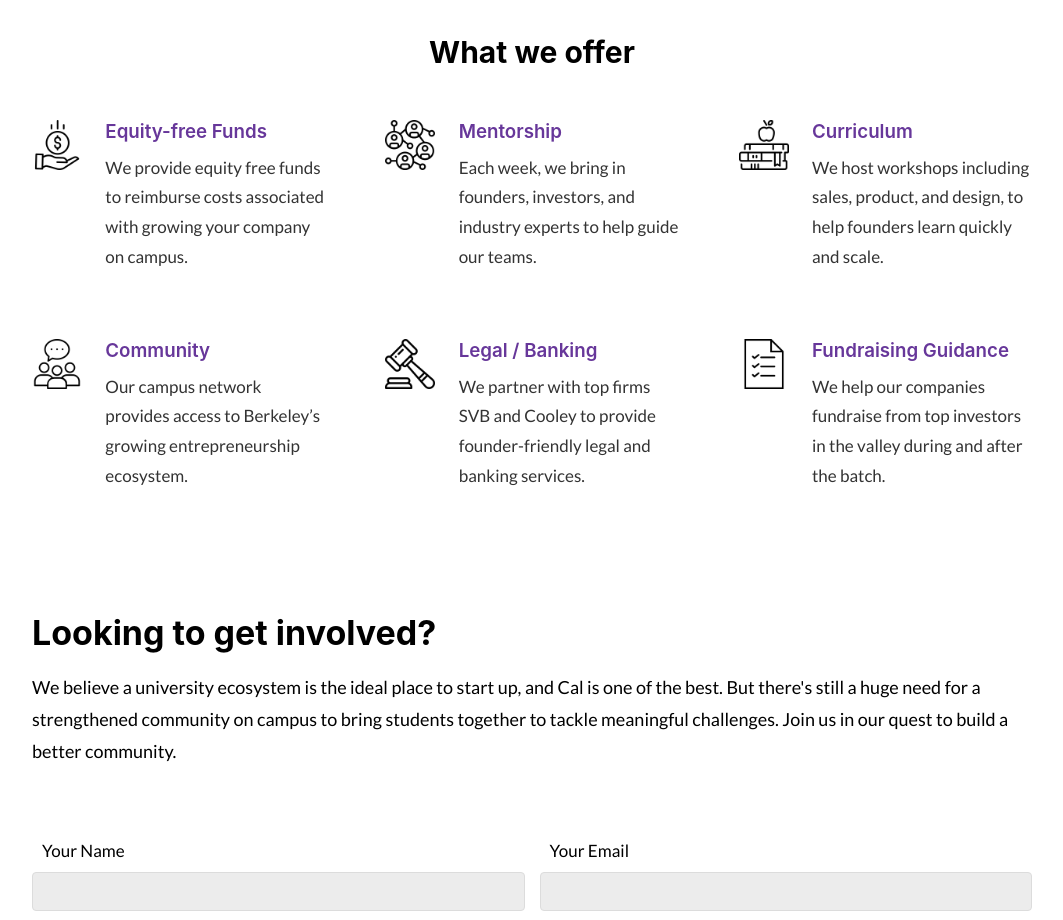
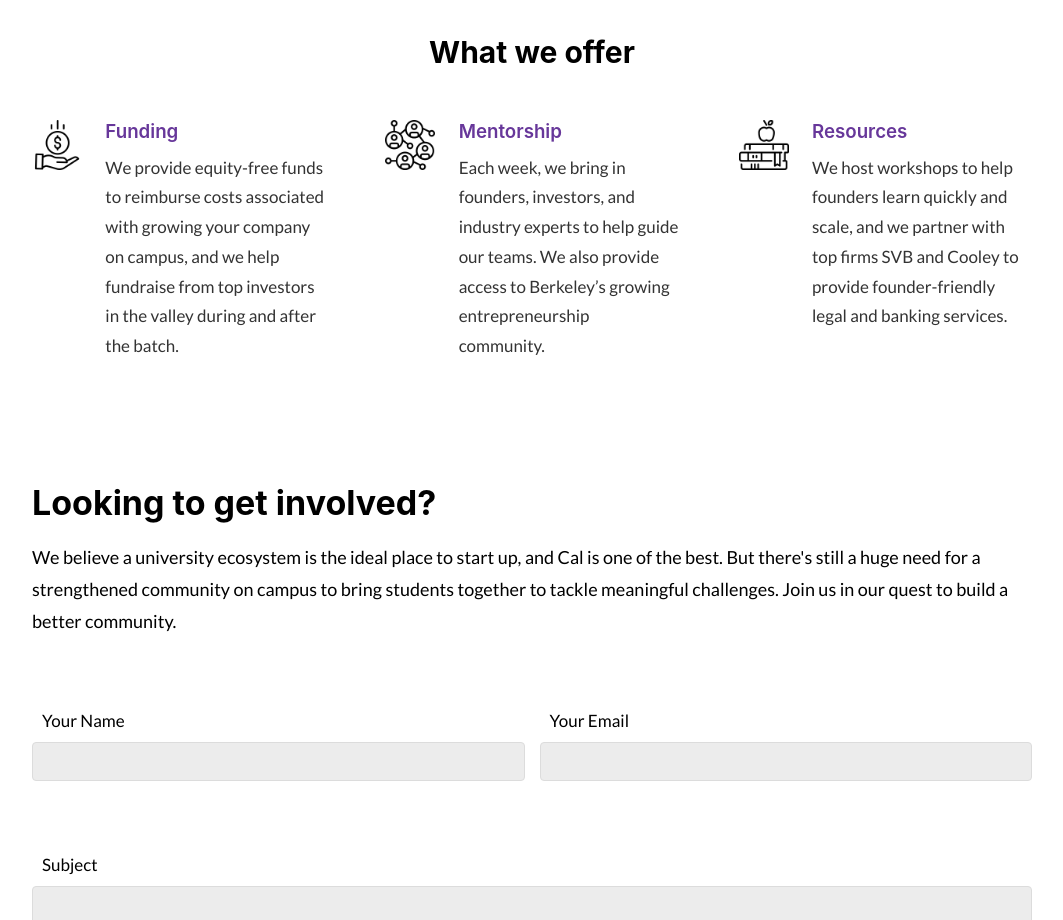
Before and after one commit to Free-Ventures-Cal/website, a React (Create React App) app: page / in a window 1280 px wide. Shown: the part 3580-4500 px from the top of the page, without its empty margins (108-1171 px from the left). Built offline with nearby package versions, Linux system fonts and the light colour scheme.

Commit message:
Replace 'what we offer' section with simplified content

```diff
--- a/src/Components/Home.js
+++ b/src/Components/Home.js
@@ -2,19 +2,11 @@ import React from 'react';
 
 import ContactForm from './ContactForm';
 import HomeCompany from './HomeCompany';
-import logo from './../assets/free-v-square.png';
 import { Link } from "react-router-dom";
 import mentors from './../assets/mentors.png';
-import pitch from './../assets/pitch.png';
-import curriculum from './../assets/curriculum.png';
-
 import paladin from './../assets/portfolio/paladin.png';
 import distributed from './../assets/distributed.png';
 import gainful from './../assets/gainful.png';
-
-import arrow from './../assets/arrow.png';
-import whitearrow from './../assets/arrow-white.png'
-
 import tc from './../assets/press/grayscale/tc.png';
 import huffpost from './../assets/press/grayscale/huffpost.png';
 import forbes from './../assets/press/grayscale/forbes.png';
@@ -41,26 +33,14 @@ import svb from './../assets/partners/svb.png';
 import ycombinator from './../assets/partners/ycombinator.png';
 import discord from './../assets/acquisitions/discord-3.png';
 import coinbase from './../assets/acquisitions/coinbase-2.png';
-import freevsequoia from './../assets/freevsequoia.png';
-import community from './../assets/program/group.png';
-import legal from './../assets/lega.png';
-import fundraising from './../assets/fundraising.png';
 import funds from './../assets/funds.png';
-import logofull from './../assets/logo-full.png';
-import logocircle from './../assets/logo-circle.png';
-
-
 import freevgroup from './../assets/program/freevgroup.jpg'
-
-
-import equity from './../assets/program/business.png';
 import workshops from './../assets/program/training.png';
 
 
 import './../styles/App.css';
 import './../styles/Home.css';
 
-import Carousel from 'react-images';
 
 function Home() {
 
@@ -377,60 +357,35 @@ function Home() {
                             <span>
                                 <img src={funds} alt="" />
                             </span>
-
                             <span>
-                                <h3>Equity-free Funds</h3>
-                                <p>We provide equity free funds to reimburse costs associated with growing your company on campus.</p>
+                                <h3>Funding</h3>
+                                <p>We provide equity-free funds to reimburse costs associated
+                                    with growing your company on campus, and we help fundraise
+                                    from top investors in the valley during and after the batch.</p>
                             </span>
                         </article>
                         <article>
                             <span>
                                 <img src={mentors} alt="" />
                             </span>
-
                             <span>
                                 <h3>Mentorship</h3>
-                                <p>Each week, we bring in founders, investors, and industry experts to help guide our teams. </p>
+                                <p>Each week, we bring in founders, investors, and
+                                    industry experts to help guide our teams. We also
+                                    provide access to Berkeley’s growing entrepreneurship
+                                    community.</p>
                             </span>
-
                         </article>
                         <article>
                             <span>
                                 <img src={workshops} alt="" />
                             </span>
                             <span>
-                                <h3>Curriculum</h3>
-                                <p>We host workshops including sales, product, and design, to help founders learn quickly and scale.</p>
-                            </span>
-                        </article>
-                        <article>
-                            <span>
-                                <img src={community} alt="" />
-                            </span>
-
-                            <span>
-                                <h3>Community</h3>
-                                <p>Our campus network provides access to Berkeley’s growing entrepreneurship ecosystem.</p>
-                            </span>
-                        </article>
-                        <article>
-                            <span>
-                                <img src={legal} alt="" />
-                            </span>
-
-                            <span>
-                                <h3>Legal / Banking</h3>
-                                <p>We partner with top firms SVB and Cooley to provide founder-friendly legal and banking services. </p>
-                            </span>
-
-                        </article>
-                        <article>
-                            <span>
-                                <img src={fundraising} alt="" />
-                            </span>
-                            <span>
-                                <h3>Fundraising Guidance</h3>
-                                <p>We help our companies fundraise from top investors in the valley during and after the batch.</p>
+                                <h3>Resources</h3>
+                                <p>We host workshops to help founders learn quickly
+                                    and scale, and we partner with top firms SVB and
+                                    Cooley to provide founder-friendly legal and banking
+                                    services.</p>
                             </span>
                         </article>
                     </div>
```
